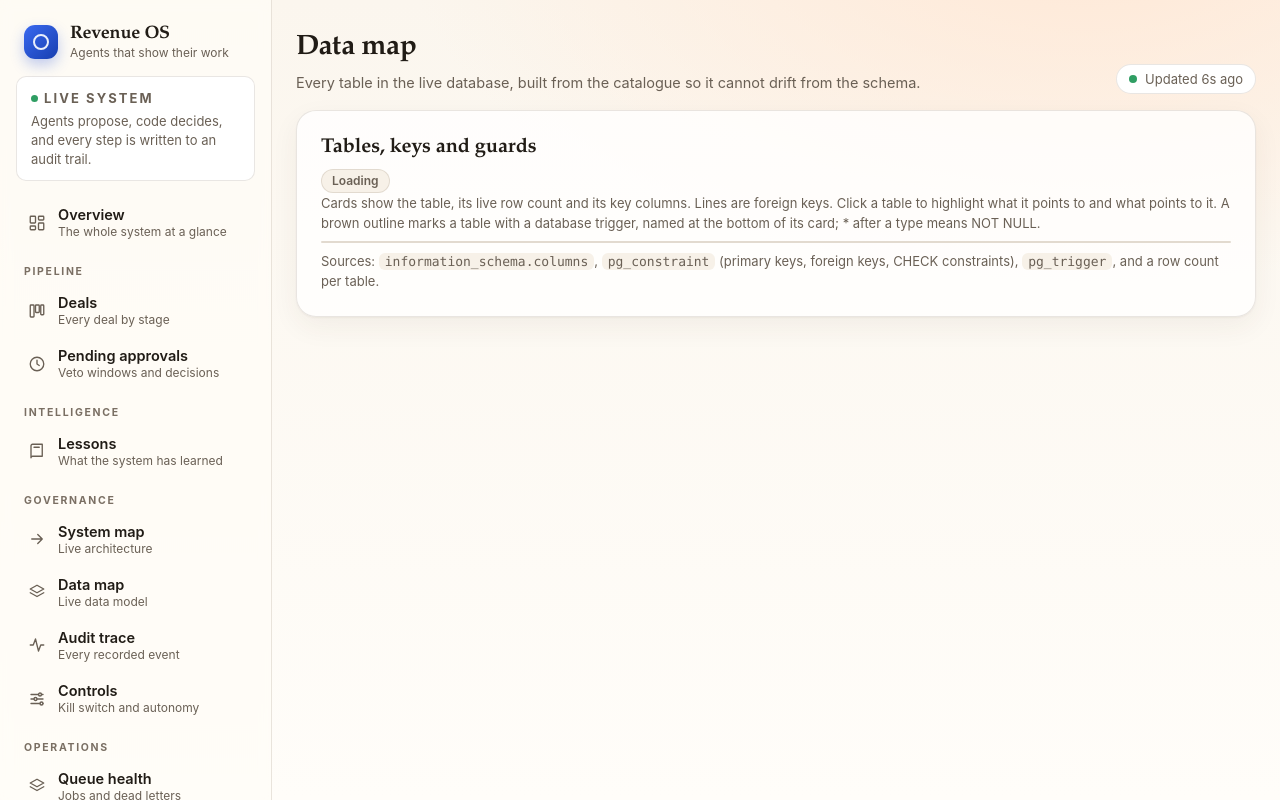
After one commit to Meseretbolled/agentic-revenue-os, a Python web app: template revos/dashboard/templates/datamodel.html in a window 1280 px wide. The commit adds this page. Run offline with Jinja, Linux system fonts and the light colour scheme; the template is opened without the code that fills it, so the values that code supplies are empty.

Commit message:
feat: live system map and data map on the dashboard, drawn by our own script from read-only JSON

```diff
--- a/revos/dashboard/static/dashboard.css
+++ b/revos/dashboard/static/dashboard.css
@@ -247,3 +247,30 @@ body.login { display: grid; place-items: center; min-height: 100vh; }
 @media (max-width: 720px) { .page-head { flex-direction: column; align-items: flex-start; } .col { max-width: none; } }
 
 .more { padding: 0 var(--s1) var(--s1); margin: 0; }
+
+/* live maps (system map, data map): inline SVG drawn by maps.js; colours come from the variables above */
+.map-card { padding-bottom: var(--s2); }
+.map-scroll { overflow: auto; max-width: 100%; border: 1px solid var(--border); border-radius: var(--r1); background: var(--card-soft); margin: var(--s1) 0; }
+.map-svg { display: block; font-family: var(--font); }
+.map-svg .m-box { fill: var(--card-solid); stroke: var(--border-strong); stroke-width: 1; }
+.map-svg .m-box.tone-ok { stroke: var(--ok-line); } .map-svg .m-box.tone-warn { stroke: var(--chart-strong); } .map-svg .m-box.tone-bad { stroke: var(--bad-line); stroke-width: 2; }
+.map-svg .m-box.agent-judgement { stroke: var(--chart-strong); } .map-svg .m-box.agent-deterministic { stroke: var(--accent); }
+.map-svg .m-box.stage.has { fill: var(--accent-soft); stroke: var(--accent); } .map-svg .m-box.guarded { stroke: var(--warn); stroke-width: 1.5; }
+.map-svg .m-title { font-size: 13px; font-weight: 650; fill: var(--text); }
+.map-svg .m-text { font-size: 12px; fill: var(--text); }
+.map-svg .m-sub { font-size: 11px; fill: var(--muted); }
+.map-svg .m-num { font-size: 12px; font-weight: 650; fill: var(--text); font-variant-numeric: tabular-nums; }
+.map-svg .m-big { font-size: 20px; font-weight: 650; fill: var(--accent); font-variant-numeric: tabular-nums; }
+.map-svg .m-count { font-size: 11px; font-weight: 650; fill: var(--accent); font-variant-numeric: tabular-nums; }
+.map-svg .m-head { font-size: 10.5px; font-weight: 700; letter-spacing: .14em; fill: var(--muted); }
+.map-svg .m-warn { font-size: 12px; font-weight: 700; fill: var(--bad); }
+.map-svg .m-badge { font-size: 11px; font-weight: 650; fill: var(--muted); }
+.map-svg .m-badge.tone-ok { fill: var(--ok); } .map-svg .m-badge.tone-warn { fill: var(--warn); } .map-svg .m-badge.tone-bad { fill: var(--bad); }
+.map-svg .m-badge.agent-tag-judgement { fill: var(--bad); } .map-svg .m-badge.agent-tag-deterministic { fill: var(--accent); }
+.map-svg .m-arrow { stroke: var(--muted); stroke-width: 1.6; } .map-svg .m-arrow-head { fill: var(--muted); }
+.map-svg .m-rule { stroke: var(--border); }
+.map-svg .m-col { font: 11.5px var(--mono); fill: var(--text); } .map-svg .m-col.pk { fill: var(--accent); font-weight: 700; } .map-svg .m-col.fk { fill: var(--bad); }
+.map-svg .m-guard { font-size: 10.5px; fill: var(--warn); font-weight: 600; }
+.map-svg .dm-card { cursor: pointer; } .map-svg .dm-card:focus-visible { outline: 3px solid var(--accent-ring); }
+.map-svg .dm-card.dim { opacity: .3; } .map-svg .dm-card.sel .m-box { stroke: var(--accent); stroke-width: 2.5; }
+.map-svg .dm-link { stroke: var(--border-strong); stroke-width: 1.2; } .map-svg .dm-link.hot { stroke: var(--accent); stroke-width: 2.2; } .map-svg .dm-link.dim { opacity: .12; }
--- /dev/null
+++ b/revos/dashboard/static/maps.js
@@ -0,0 +1,288 @@
+// Draws the two live maps (system map, data map) as inline SVG from read-only JSON the dashboard serves.
+// Our own file, no libraries, no inline script, nothing loaded from outside (the content security policy
+// forbids it). Every label is set with textContent, never as HTML.
+(function () {
+  'use strict';
+  var SVG = 'http://www.w3.org/2000/svg';
+  var host = document.getElementById('map');
+  if (!host) { return; }
+
+  function el(tag, attrs, parent, text) {
+    var node = document.createElementNS(SVG, tag);
+    Object.keys(attrs || {}).forEach(function (k) { node.setAttribute(k, attrs[k]); });
+    if (text !== undefined) { node.textContent = text; }
+    if (parent) { parent.appendChild(node); }
+    return node;
+  }
+  function label(parent, x, y, text, cls, anchor) {
+    var node = el('text', { x: x, y: y, 'class': cls || 'm-text' }, parent, text);
+    if (anchor) { node.setAttribute('text-anchor', anchor); }
+    return node;
+  }
+  function box(parent, x, y, w, h, cls) { return el('rect', { x: x, y: y, width: w, height: h, rx: 12, 'class': cls || 'm-box' }, parent); }
+  function fmt(n) { return Number(n).toLocaleString('en-US'); }
+  function ago(iso, nowIso) {
+    if (!iso) { return 'never'; }
+    var s = Math.max(0, Math.round((Date.parse(nowIso) - Date.parse(iso)) / 1000));
+    if (s < 90) { return s + 's ago'; }
+    if (s < 5400) { return Math.round(s / 60) + 'm ago'; }
+    if (s < 129600) { return Math.round(s / 3600) + 'h ago'; }
+    return Math.round(s / 86400) + 'd ago';
+  }
+  function every(seconds) {
+    if (seconds % 86400 === 0) { return 'every ' + (seconds / 86400) + 'd'; }
+    if (seconds % 3600 === 0) { return 'every ' + (seconds / 3600) + 'h'; }
+    if (seconds % 60 === 0) { return 'every ' + (seconds / 60) + 'm'; }
+    return 'every ' + seconds + 's';
+  }
+  function words(name) { return String(name).replace(/_/g, ' '); }
+  function clip(text, n) { text = String(text || ''); return text.length > n ? text.slice(0, n - 1) + '…' : text; }
+  function defs(svg) {
+    var d = el('defs', {}, svg);
+    var m = el('marker', { id: 'arrow', viewBox: '0 0 10 10', refX: 9, refY: 5, markerWidth: 7, markerHeight: 7, orient: 'auto-start-reverse' }, d);
+    el('path', { d: 'M0 0L10 5L0 10z', 'class': 'm-arrow-head' }, m);
+  }
+  function arrow(svg, d, text, tx, ty) {
+    el('path', { d: d, 'class': 'm-arrow', 'marker-end': 'url(#arrow)', fill: 'none' }, svg);
+    if (text) { label(svg, tx, ty, text, 'm-count', 'middle'); }
+  }
+
+  // --- the system map ---------------------------------------------------------------------------------------
+  function drawArchitecture(model) {
+    var W = 1200;
+    var gateRows = model.gate.domains.length;
+    var colBottom = Math.max(44 + model.integrations.length * 60, 44 + model.agents.length * 52, 190 + 150 + gateRows * 18 + 16 + 70);
+    var back = colBottom + 26, sy = back + 40, H = sy + 62 + 12;
+    var svg = el('svg', { viewBox: '0 0 ' + W + ' ' + H, width: W, height: H, 'class': 'map-svg', role: 'presentation' });
+    defs(svg);
+    var X = { svc: 10, run: 270, agent: 530, pol: 890 }, WID = { svc: 200, run: 200, agent: 290, pol: 300 };
+    [['svc', 'SERVICES'], ['run', 'RUNTIME (POSTGRES)'], ['agent', 'AGENTS PROPOSE'], ['pol', 'CODE DECIDES']].forEach(function (c) {
+      label(svg, X[c[0]], 28, c[1], 'm-head');
+    });
+
+    // services
+    model.integrations.forEach(function (s, i) {
+      var y = 44 + i * 60, g = el('g', {}, svg);
+      box(g, X.svc, y, WID.svc, 52, 'm-box tone-' + (s.tone || 'muted'));
+      label(g, X.svc + 12, y + 20, s.service, 'm-title');
+      label(g, X.svc + WID.svc - 12, y + 20, s.state, 'm-badge tone-' + (s.tone || 'muted'), 'end');
+      var note = s.polled ? 'polled ' + ago(s.polled, model.as_of) : clip(s.note || s.why, 34);
+      label(g, X.svc + 12, y + 39, note, 'm-sub');
+      el('title', {}, g, s.service + ': ' + s.state + (s.why ? ' (' + s.why + ')' : ''));
+    });
+
+    // runtime
+    var rt = model.runtime, jobs = rt.jobs || {};
+    var g = el('g', {}, svg);
+    box(g, X.run, 44, WID.run, 76); label(g, X.run + 12, 66, 'Events', 'm-title');
+    label(g, X.run + 12, 85, 'unique key: a duplicate is a no-op', 'm-sub');
+    label(g, X.run + 12, 106, fmt(model.hour.events) + ' in the last hour', 'm-num');
+    g = el('g', {}, svg);
+    box(g, X.run, 134, WID.run, 150); label(g, X.run + 12, 156, 'Queue', 'm-title');
+    label(g, X.run + 12, 174, 'SKIP LOCKED, retries, dead letters', 'm-sub');
+    ['queued', 'running', 'done', 'dead'].forEach(function (k, i) {
+      label(g, X.run + 12, 198 + i * 18, k, 'm-text');
+      label(g, X.run + WID.run - 12, 198 + i * 18, fmt(jobs[k] || 0), 'm-num', 'end');
+    });
+    label(g, X.run + 12, 274, 'dead letters open: ' + fmt(rt.dead_open), rt.dead_open ? 'm-warn' : 'm-sub');
+    g = el('g', {}, svg);
+    box(g, X.run, 298, WID.run, 40 + rt.schedules.length * 20);
+    label(g, X.run + 12, 320, 'Scheduler', 'm-title');
+    rt.schedules.forEach(function (s, i) {
+      label(g, X.run + 12, 342 + i * 20, s.event, 'm-text');
+      label(g, X.run + WID.run - 12, 342 + i * 20, every(s.every_seconds), 'm-sub', 'end');
+    });
+
+    // agents
+    model.agents.forEach(function (a, i) {
+      var y = 44 + i * 52, gg = el('g', {}, svg);
+      box(gg, X.agent, y, WID.agent, 44, 'm-box agent-' + a.kind);
+      label(gg, X.agent + 12, y + 18, a.name, 'm-title');
+      label(gg, X.agent + WID.agent - 12, y + 18, a.kind === 'judgement' ? 'model-judged' : 'rules', 'm-badge agent-tag-' + a.kind, 'end');
+      label(gg, X.agent + 12, y + 35, a.last_run ? 'last run ' + ago(a.last_run, model.as_of) + ' (' + a.runner + ')' : 'no runs yet', 'm-sub');
+      label(gg, X.agent + WID.agent - 12, y + 35, fmt(a.runs_1h) + '/h', 'm-count', 'end');
+      el('title', {}, gg, a.does);
+    });
+
+    // policy, send gate, outbox
+    var p = model.policy, gate = model.gate;
+    g = el('g', {}, svg);
+    box(g, X.pol, 44, WID.pol, 130); label(g, X.pol + 12, 66, 'Policy engine', 'm-title');
+    label(g, X.pol + 12, 84, 'allowlist: an unknown action is denied', 'm-sub');
+    label(g, X.pol + 12, 108, 'autonomy', 'm-text'); label(g, X.pol + WID.pol - 12, 108, p.autonomy_mode, 'm-num', 'end');
+    label(g, X.pol + 12, 128, 'kill switch', 'm-text');
+    label(g, X.pol + WID.pol - 12, 128, p.kill_switch ? 'ON: nothing is sent' : 'off', p.kill_switch ? 'm-warn' : 'm-num', 'end');
+    label(g, X.pol + 12, 148, 'veto window', 'm-text'); label(g, X.pol + WID.pol - 12, 148, p.veto_seconds + ' s', 'm-num', 'end');
+    g = el('g', {}, svg);
+    var gateH = 150 + gate.domains.length * 18;
+    box(g, X.pol, 190, WID.pol, gateH); label(g, X.pol + 12, 212, 'Send gate', 'm-title');
+    label(g, X.pol + 12, 230, 're-reads approval from the database', 'm-sub');
+    var daily = gate.caps.map(function (c) { return c.daily; });
+    var perDomain = gate.caps.map(function (c) { return c.per_domain; });
+    var same = function (a) { return a.every(function (v) { return v === a[0]; }); };
+    label(g, X.pol + 12, 254, 'daily cap, ' + gate.day, 'm-text');
+    label(g, X.pol + WID.pol - 12, 254, fmt(gate.daily_used) + ' / ' + (daily.length && same(daily) ? daily[0] : daily.join(' or ')), 'm-num', 'end');
+    gate.domains.forEach(function (d, i) {
+      label(g, X.pol + 12, 274 + i * 18, 'domain ' + clip(d.domain, 22), 'm-text');
+      label(g, X.pol + WID.pol - 12, 274 + i * 18, fmt(d.used) + ' / ' + (perDomain.length && same(perDomain) ? perDomain[0] : perDomain.join(' or ')), 'm-num', 'end');
+    });
+    var by = 274 + gate.domains.length * 18;
+    label(g, X.pol + 12, by + 6, 'send-window bypass rows', 'm-text'); label(g, X.pol + WID.pol - 12, by + 6, fmt(gate.bypass_send_window), 'm-num', 'end');
+    label(g, X.pol + 12, by + 26, 'domain-cap bypass rows', 'm-text'); label(g, X.pol + WID.pol - 12, by + 26, fmt(gate.bypass_domain_cap), 'm-num', 'end');
+    label(g, X.pol + 12, by + 46, 'demo only, each one audited', 'm-sub');
+    var oy = 190 + gateH + 16;
+    g = el('g', {}, svg);
+    box(g, X.pol, oy, WID.pol, 70); label(g, X.pol + 12, oy + 22, 'Outbox', 'm-title');
+    label(g, X.pol + 12, oy + 40, 'every side effect, checked with the provider first', 'm-sub');
+    label(g, X.pol + 12, oy + 58, fmt(model.hour.sent) + ' sent in the last hour', 'm-num');
+
+    // arrows with the last-hour counts
+    arrow(svg, 'M' + (X.svc + WID.svc + 2) + ' 82 L' + (X.run - 4) + ' 82', fmt(model.hour.events) + '/h', (X.svc + WID.svc + X.run) / 2, 74);
+    arrow(svg, 'M' + (X.run + WID.run + 2) + ' 82 L' + (X.agent - 4) + ' 82', fmt(model.hour.runs) + ' runs/h', (X.run + WID.run + X.agent) / 2, 74);
+    arrow(svg, 'M' + (X.agent + WID.agent + 2) + ' 82 L' + (X.pol - 4) + ' 82', fmt(model.hour.decisions) + '/h', (X.agent + WID.agent + X.pol) / 2, 74);
+    var outY = oy + 70;
+    arrow(svg, 'M' + (X.pol + WID.pol / 2) + ' ' + outY + ' L' + (X.pol + WID.pol / 2) + ' ' + back + ' L' + (X.svc + WID.svc / 2) + ' ' + back + ' L' + (X.svc + WID.svc / 2) + ' ' + (44 + model.integrations.length * 60 + 2),
+          'side effects sent, last hour: ' + fmt(model.hour.sent), (X.pol + X.svc) / 2, back - 8);
+
+    // stages
+    label(svg, 10, sy - 12, 'DEAL STAGES, LIVE COUNT (a deal changes stage only through transition_deal)', 'm-head');
+    var sw = 92, gap = 7;
+    model.stages.forEach(function (s, i) {
+      var x = 10 + i * (sw + gap), gs = el('g', {}, svg);
+      box(gs, x, sy, sw, 62, 'm-box stage' + (s.n ? ' has' : ''));
+      var parts = words(s.stage).split(' ');
+      label(gs, x + 8, sy + 16, parts[0], 'm-sub');
+      if (parts[1]) { label(gs, x + 8, sy + 28, parts.slice(1).join(' '), 'm-sub'); }
+      label(gs, x + sw - 8, sy + 54, fmt(s.n), 'm-big', 'end');
+      var need = s.needs.map(function (n) { return (n.pack ? n.pack + ': ' : '') + n.fields.join(', '); }).join(' | ');
+      el('title', {}, gs, words(s.stage) + ': ' + s.n + ' deal(s)' + (need ? '. To enter: ' + need : '. No entry fields required.'));
+    });
+    return svg;
+  }
+
+  // --- the data map -----------------------------------------------------------------------------------------
+  var CARD_W = 232, COL_GAP = 44, ROW_H = 15, HEAD_H = 28, MAX_ROWS = 8;
+  var TYPES = { 'timestamp with time zone': 'timestamptz', 'character varying': 'varchar', integer: 'int', boolean: 'bool', 'double precision': 'float', ARRAY: 'array', 'USER-DEFINED': 'enum' };
+  var selected = null;
+
+  function rowsFor(t) {
+    var cols = t.columns.slice(), pk = t.pk || [];
+    cols.sort(function (a, b) {
+      var rank = function (c) { return pk.indexOf(c.name) >= 0 ? 0 : c.fk ? 1 : 2; };
+      return rank(a) - rank(b);
+    });
+    var shown = cols.slice(0, MAX_ROWS);
+    return { shown: shown, more: cols.length - shown.length };
+  }
+  function footer(t) {
+    var parts = [];
+    if (t.triggers.length) { parts.push('trigger: ' + t.triggers.join(', ')); }
+    if (t.checks) { parts.push(t.checks + ' CHECK' + (t.checks > 1 ? 's' : '')); }
+    return parts.join(' · ');
+  }
+  function drawDataModel(model) {
+    var cols = model.areas.map(function (a) { return model.tables.filter(function (t) { return t.area === a; }); });
+    var pos = {}, colH = 0;
+    cols.forEach(function (tables, ci) {
+      var y = 44;
+      tables.forEach(function (t) {
+        var r = rowsFor(t), h = HEAD_H + r.shown.length * ROW_H + (r.more ? ROW_H : 0) + (footer(t) ? 20 : 8);
+        pos[t.name] = { x: 10 + ci * (CARD_W + COL_GAP), y: y, h: h, r: r, col: ci };
+        y += h + 14;
+      });
+      colH = Math.max(colH, y);
+    });
+    var W = 20 + cols.length * (CARD_W + COL_GAP), H = colH + 10;
+    var svg = el('svg', { viewBox: '0 0 ' + W + ' ' + H, width: W, height: H, 'class': 'map-svg', role: 'presentation' });
+    defs(svg);
+    model.areas.forEach(function (a, ci) { label(svg, 10 + ci * (CARD_W + COL_GAP), 26, a.toUpperCase(), 'm-head'); });
+
+    // foreign-key lines first, so the cards sit on top of them
+    var linkNodes = [];
+    model.links.forEach(function (l) {
+      var a = pos[l.from], b = pos[l.to];
+      if (!a || !b) { return; }
+      var from = model.tables.filter(function (t) { return t.name === l.from; })[0];
+      var idx = a.r.shown.findIndex(function (c) { return l.cols.indexOf(c.name) >= 0; });
+      var y1 = a.y + HEAD_H + (idx >= 0 ? idx * ROW_H + ROW_H / 2 : -HEAD_H / 2 + 2);
+      var y2 = b.y + HEAD_H / 2, x1, x2, d;
+      if (a.col === b.col) {
+        x1 = a.x + CARD_W; x2 = b.x + CARD_W;
+        d = 'M' + x1 + ' ' + y1 + ' C' + (x1 + 34) + ' ' + y1 + ' ' + (x2 + 34) + ' ' + y2 + ' ' + x2 + ' ' + y2;
+      } else if (b.col > a.col) {
+        x1 = a.x + CARD_W; x2 = b.x;
+        d = 'M' + x1 + ' ' + y1 + ' C' + (x1 + 30) + ' ' + y1 + ' ' + (x2 - 30) + ' ' + y2 + ' ' + x2 + ' ' + y2;
+      } else {
+        x1 = a.x; x2 = b.x + CARD_W;
+        d = 'M' + x1 + ' ' + y1 + ' C' + (x1 - 30) + ' ' + y1 + ' ' + (x2 + 30) + ' ' + y2 + ' ' + x2 + ' ' + y2;
+      }
+      var p = el('path', { d: d, 'class': 'dm-link', fill: 'none', 'marker-end': 'url(#arrow)' }, svg);
+      el('title', {}, p, l.from + '.' + l.cols.join(', ') + ' references ' + l.to);
+      linkNodes.push({ node: p, from: l.from, to: l.to });
+    });
+
+    var cards = {};
+    model.tables.forEach(function (t) {
+      var p = pos[t.name], g = el('g', { 'class': 'dm-card', tabindex: 0, role: 'button', 'aria-label': t.name + ', ' + t.rows + ' rows' }, svg);
+      cards[t.name] = g;
+      el('rect', { x: p.x, y: p.y, width: CARD_W, height: p.h, rx: 10, 'class': 'm-box' + (t.triggers.length ? ' guarded' : '') }, g);
+      label(g, p.x + 10, p.y + 19, t.name, 'm-title');
+      label(g, p.x + CARD_W - 10, p.y + 19, fmt(t.rows) + (t.rows === 1 ? ' row' : ' rows'), 'm-num', 'end');
+      el('line', { x1: p.x, x2: p.x + CARD_W, y1: p.y + HEAD_H - 3, y2: p.y + HEAD_H - 3, 'class': 'm-rule' }, g);
+      p.r.shown.forEach(function (c, i) {
+        var y = p.y + HEAD_H + i * ROW_H + 11, isPk = (t.pk || []).indexOf(c.name) >= 0;
+        label(g, p.x + 10, y, (isPk ? 'PK ' : c.fk ? 'FK ' : '') + c.name, 'm-col' + (isPk ? ' pk' : c.fk ? ' fk' : ''));
+        label(g, p.x + CARD_W - 10, y, (TYPES[c.type] || c.type) + (c.null ? '' : ' *'), 'm-sub', 'end');
+      });
+      if (p.r.more) { label(g, p.x + 10, p.y + HEAD_H + p.r.shown.length * ROW_H + 11, '+ ' + p.r.more + ' more columns', 'm-sub'); }
+      var foot = footer(t);
+      if (foot) { label(g, p.x + 10, p.y + p.h - 7, clip(foot, 44), 'm-guard'); }
+      var activate = function () { selected = selected === t.name ? null : t.name; applySelection(); };
+      g.addEventListener('click', activate);
+      g.addEventListener('keydown', function (e) { if (e.key === 'Enter' || e.key === ' ') { e.preventDefault(); activate(); } });
+      el('title', {}, g, t.name + ': ' + t.rows + ' rows, ' + t.columns.length + ' columns. Click to highlight its links.');
+    });
+
+    function applySelection() {
+      var related = {};
+      if (selected) {
+        related[selected] = true;
+        linkNodes.forEach(function (l) { if (l.from === selected || l.to === selected) { related[l.from] = related[l.to] = true; } });
+      }
+      Object.keys(cards).forEach(function (name) {
+        cards[name].setAttribute('class', 'dm-card' + (selected && !related[name] ? ' dim' : '') + (name === selected ? ' sel' : ''));
+      });
+      linkNodes.forEach(function (l) {
+        var hot = selected && (l.from === selected || l.to === selected);
+        l.node.setAttribute('class', 'dm-link' + (hot ? ' hot' : selected ? ' dim' : ''));
+      });
+    }
+    applySelection();
+    return svg;
+  }
+
+  // --- load, draw, refresh ---------------------------------------------------------------------------------
+  var draw = host.dataset.kind === 'datamodel' ? drawDataModel : drawArchitecture;
+  var last = '';
+  function load() {
+    fetch(host.dataset.src, { credentials: 'same-origin' })
+      .then(function (r) {
+        if (r.status === 401) { window.location.href = '/dashboard/login'; return null; }
+        return r.ok ? r.text() : null;
+      })
+      .then(function (text) {
+        if (!text) { return; }
+        var stamp = document.getElementById('map-stamp');
+        if (stamp) { stamp.textContent = 'Updated ' + new Date().toLocaleTimeString('en-GB'); }
+        if (text === last) { return; }
+        last = text;
+        host.replaceChildren(draw(JSON.parse(text)));
+      })
+      .catch(function () {
+        var stamp = document.getElementById('map-stamp');
+        if (stamp) { stamp.textContent = 'Could not load'; }
+      });
+  }
+  load();
+  setInterval(function () { if (!document.hidden) { load(); } }, 5000);
+})();
--- a/revos/dashboard/templates/base.html
+++ b/revos/dashboard/templates/base.html
@@ -21,7 +21,9 @@
         ("Pipeline", [("board","/dashboard/pipeline","Deals","Every deal by stage","pipeline"),
                       ("pending","/dashboard/pending","Pending approvals","Veto windows and decisions","pending")]),
         ("Intelligence", [("lessons","/dashboard/lessons","Lessons","What the system has learned","lessons")]),
-        ("Governance", [("activity","/dashboard/activity","Audit trace","Every recorded event","activity"),
+        ("Governance", [("architecture","/dashboard/architecture","System map","Live architecture","stage"),
+                        ("datamodel","/dashboard/data-model","Data map","Live data model","queue"),
+                        ("activity","/dashboard/activity","Audit trace","Every recorded event","activity"),
                         ("controls","/dashboard/controls","Controls","Kill switch and autonomy","controls")]),
         ("Operations", [("queue","/dashboard/queue","Queue health","Jobs and dead letters","queue"),
                         ("integrations","/dashboard/integrations","Integrations","Real, mock or test mode","integrations")])] %}
@@ -61,5 +63,6 @@
   </div>
 </div>
 <script src="/dashboard/static/dashboard.js"></script>
+{% block scripts %}{% endblock %}
 </body>
 </html>
--- /dev/null
+++ b/revos/dashboard/templates/datamodel.html
@@ -0,0 +1,13 @@
+{% extends "base.html" %}
+{% block title %}Data map{% endblock %}
+{% block subtitle %}Every table in the live database, built from the catalogue so it cannot drift from the schema.{% endblock %}
+{% block refresh %}0{% endblock %}
+{% block body %}
+<section class="card map-card" aria-labelledby="map-h">
+  <div class="card-title"><h2 id="map-h">Tables, keys and guards</h2><span class="chip" id="map-stamp">Loading</span></div>
+  <p class="muted small">Cards show the table, its live row count and its key columns. Lines are foreign keys. Click a table to highlight what it points to and what points to it. A brown outline marks a table with a database trigger, named at the bottom of its card; * after a type means NOT NULL.</p>
+  <div class="map-scroll"><div id="map" data-src="/dashboard/api/data-model" data-kind="datamodel" role="img" aria-label="Data map"></div></div>
+  <p class="muted small">Sources: <code>information_schema.columns</code>, <code>pg_constraint</code> (primary keys, foreign keys, CHECK constraints), <code>pg_trigger</code>, and a row count per table.</p>
+</section>
+{% endblock %}
+{% block scripts %}<script src="/dashboard/static/maps.js"></script>{% endblock %}
```
Also changed, not shown: revos/dashboard/maps_data.py (added, +177 -0 lines), revos/dashboard/router.py (+51 -5 lines), revos/dashboard/templates/architecture.html (added, +13 -0 lines), tests/integration/test_dashboard_maps.py (added, +96 -0 lines).
